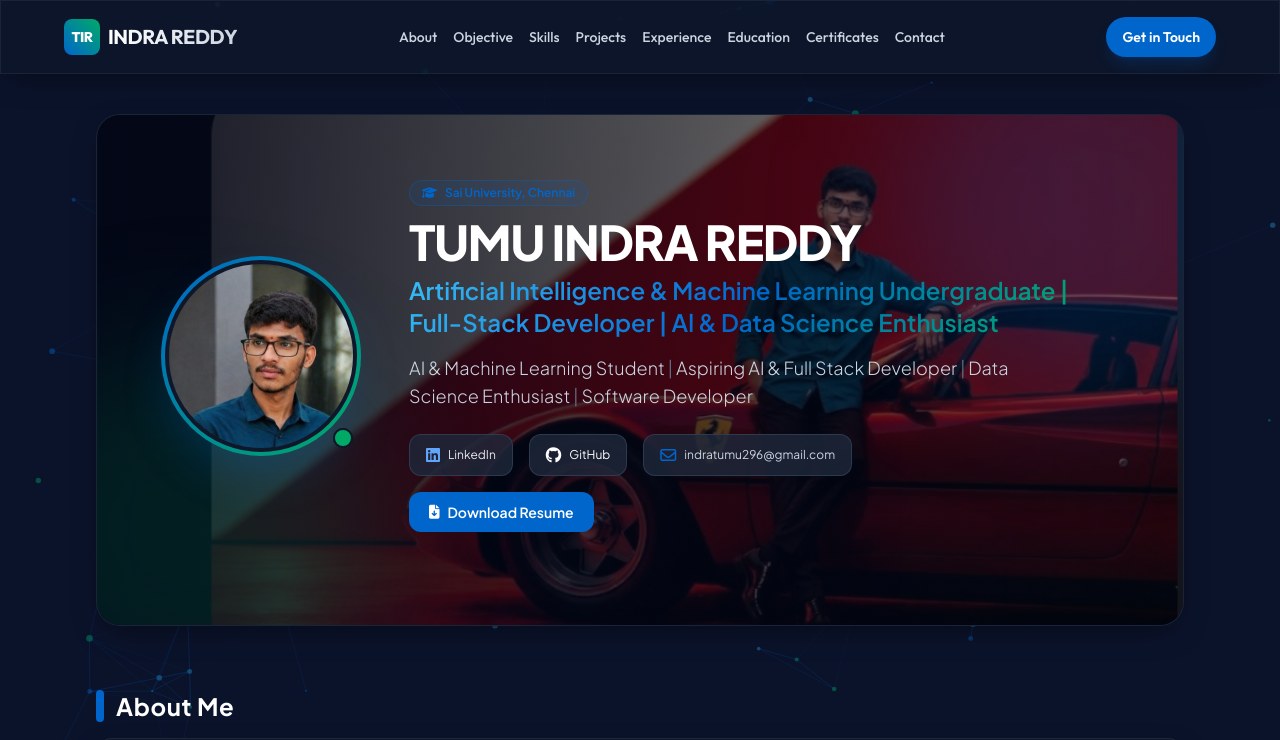
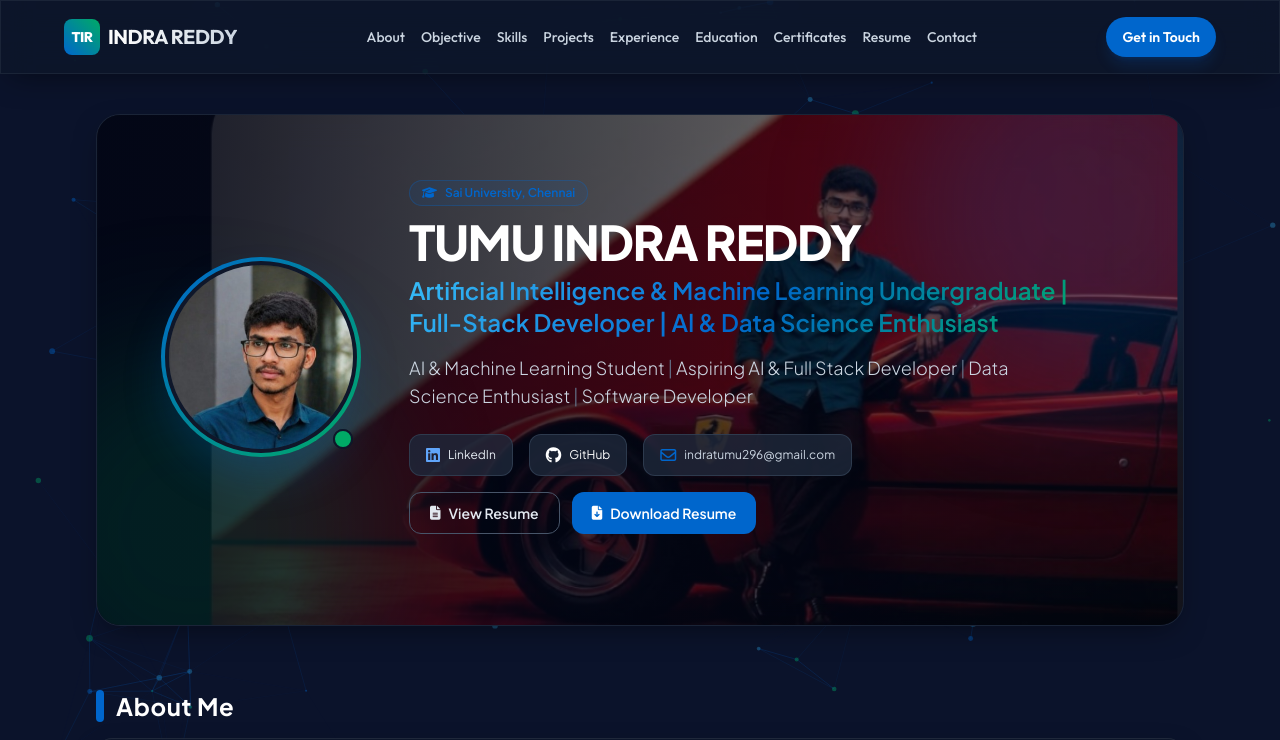
Before and after one commit to indratumu296-web/portfolio, a plain HTML site: page my_portfilo/2.HTML in a window 1280 px wide. Shown: the top 740 px of the page. Drawn offline with nearby package versions, Linux system fonts and the light colour scheme.

Commit message:
updated resume

```diff
--- a/2.HTML
+++ b/my_portfilo/2.HTML
@@ -134,6 +134,7 @@
                 <a href="#experience" class="hover:text-brand-500 transition-colors">Experience</a>
                 <a href="#education" class="hover:text-brand-500 transition-colors">Education</a>
                 <a href="#certifications" class="hover:text-brand-500 transition-colors">Certificates</a>
+                <a href="#resume" class="hover:text-brand-500 transition-colors">Resume</a>
                 <a href="#contact" class="hover:text-brand-500 transition-colors">Contact</a>
             </div>
 
@@ -196,9 +197,14 @@
                             <i class="fa-regular fa-envelope text-base text-brand-500"></i> indratumu296@gmail.com
                         </button>
                     </div>
-                    <a href="resumeindra.pdf" download="Tumu-Indra-Reddy-Resume.pdf" class="inline-flex items-center gap-2 px-5 py-2.5 rounded-xl bg-brand-500 hover:bg-brand-600 text-white text-sm font-semibold transition-colors">
-                        <i class="fa-solid fa-file-arrow-down"></i> Download Resume
-                    </a>
+                    <div class="flex flex-wrap justify-center md:justify-start gap-3">
+                        <a href="Resume_indra.pdf?v=20261125" target="_blank" rel="noopener" class="inline-flex items-center gap-2 px-5 py-2.5 rounded-xl border border-slate-600 text-slate-200 hover:border-brand-500 hover:text-white text-sm font-semibold transition-colors">
+                            <i class="fa-solid fa-file-lines"></i> View Resume
+                        </a>
+                        <button type="button" onclick="downloadResume()" class="inline-flex items-center gap-2 px-5 py-2.5 rounded-xl bg-brand-500 hover:bg-brand-600 text-white text-sm font-semibold transition-colors">
+                            <i class="fa-solid fa-file-arrow-down"></i> Download Resume
+                        </button>
+                    </div>
                 </div>
             </div>
         </header>
@@ -878,9 +884,14 @@
                         <p class="text-slate-300 mt-1">AI &amp; ML Student | Software Engineer | Web Developer</p>
                         <p class="text-slate-400 text-sm mt-2">Chennai, Tamil Nadu, India · indratumu296@gmail.com · +91 9182396496</p>
                     </div>
-                    <a href="resumeindra.pdf" download="Tumu-Indra-Reddy-Resume.pdf" class="inline-flex shrink-0 items-center justify-center gap-2 px-5 py-3 rounded-xl bg-brand-500 hover:bg-brand-600 text-white text-sm font-semibold transition-colors">
-                        <i class="fa-solid fa-download" aria-hidden="true"></i> Download Resume
-                    </a>
+                    <div class="flex flex-wrap sm:justify-end gap-3 shrink-0">
+                        <a href="Resume_indra.pdf?v=20261125" target="_blank" rel="noopener" class="inline-flex items-center justify-center gap-2 px-5 py-3 rounded-xl border border-slate-600 text-slate-200 hover:border-brand-500 hover:text-white text-sm font-semibold transition-colors">
+                            <i class="fa-solid fa-file-lines" aria-hidden="true"></i> View Resume
+                        </a>
+                        <button type="button" onclick="downloadResume()" class="inline-flex items-center justify-center gap-2 px-5 py-3 rounded-xl bg-brand-500 hover:bg-brand-600 text-white text-sm font-semibold transition-colors">
+                            <i class="fa-solid fa-download" aria-hidden="true"></i> Download Resume
+                        </button>
+                    </div>
                 </div>
 
                 <div class="grid md:grid-cols-2 gap-6 mt-8">
@@ -1179,6 +1190,34 @@
             showToast(successMsg);
         }
 
+        async function downloadResume() {
+            try {
+                const response = await fetch('Resume_indra.pdf?v=20261125');
+                if (!response.ok) {
+                    throw new Error(`Could not load resume (${response.status}).`);
+                }
+
+                const blob = await response.blob();
+                if (blob.size === 0) {
+                    throw new Error('The resume file is empty.');
+                }
+
+                const url = URL.createObjectURL(blob);
+                const link = document.createElement('a');
+                link.href = url;
+                link.download = 'Tumu-Indra-Reddy-Resume.pdf';
+                document.body.appendChild(link);
+                link.click();
+                link.remove();
+                setTimeout(() => URL.revokeObjectURL(url), 1000);
+                showToast('Resume downloaded successfully.');
+            } catch (error) {
+                console.error('Resume download failed:', error);
+                window.open('Resume_indra.pdf?v=20261125', '_blank', 'noopener');
+                showToast('PDF opened in a new tab. Use Save As to download it.');
+            }
+        }
+
         /* Toast Helper */
         function showToast(message) {
             const toast = document.getElementById('toast');
```
Also changed, not shown: my_portfilo/Screenshot 2026-10-24 162746.png (renamed from Screenshot 2026-10-24 162746.png), my_portfilo/indraprofile2.jpg (renamed from indraprofile2.jpg), my_portfilo/indraprofile2.jpg.jpeg (added), my_portfilo/profile-background.png (renamed from profile-background.png), 4 other files.
